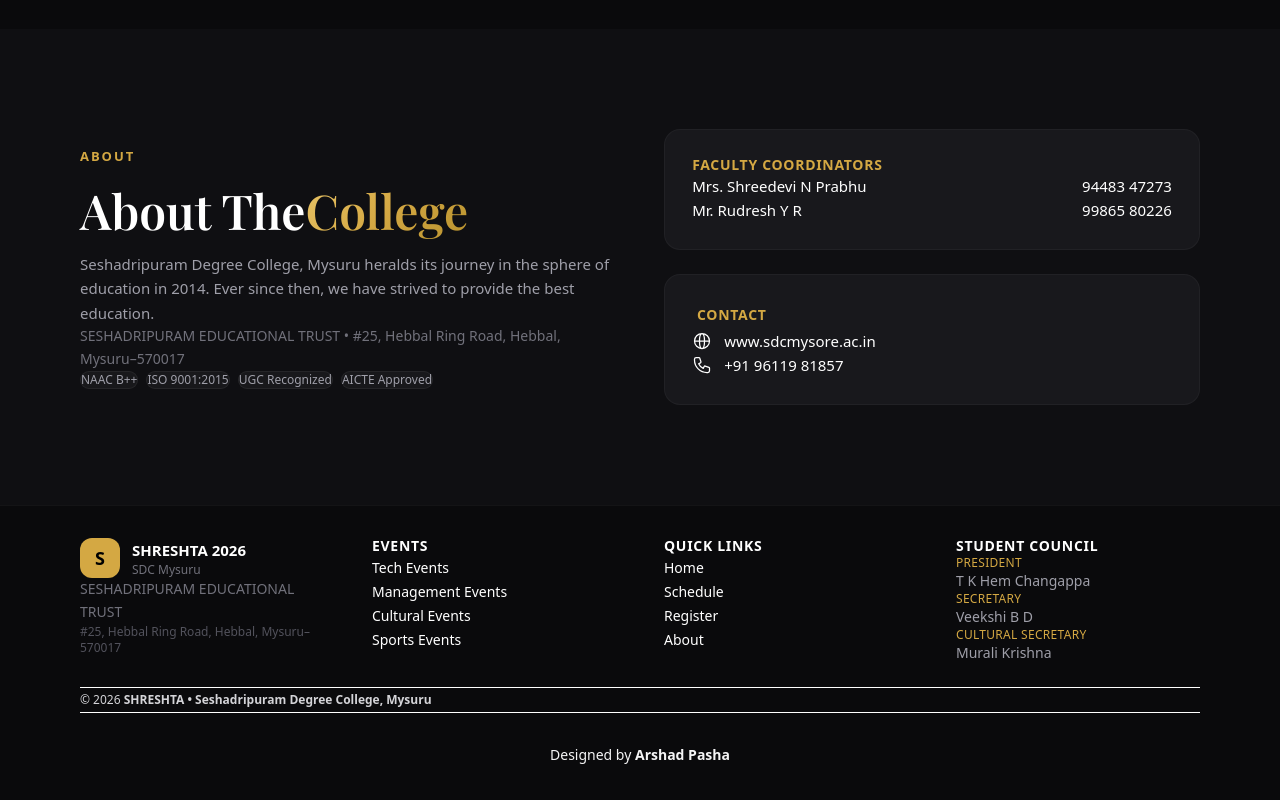
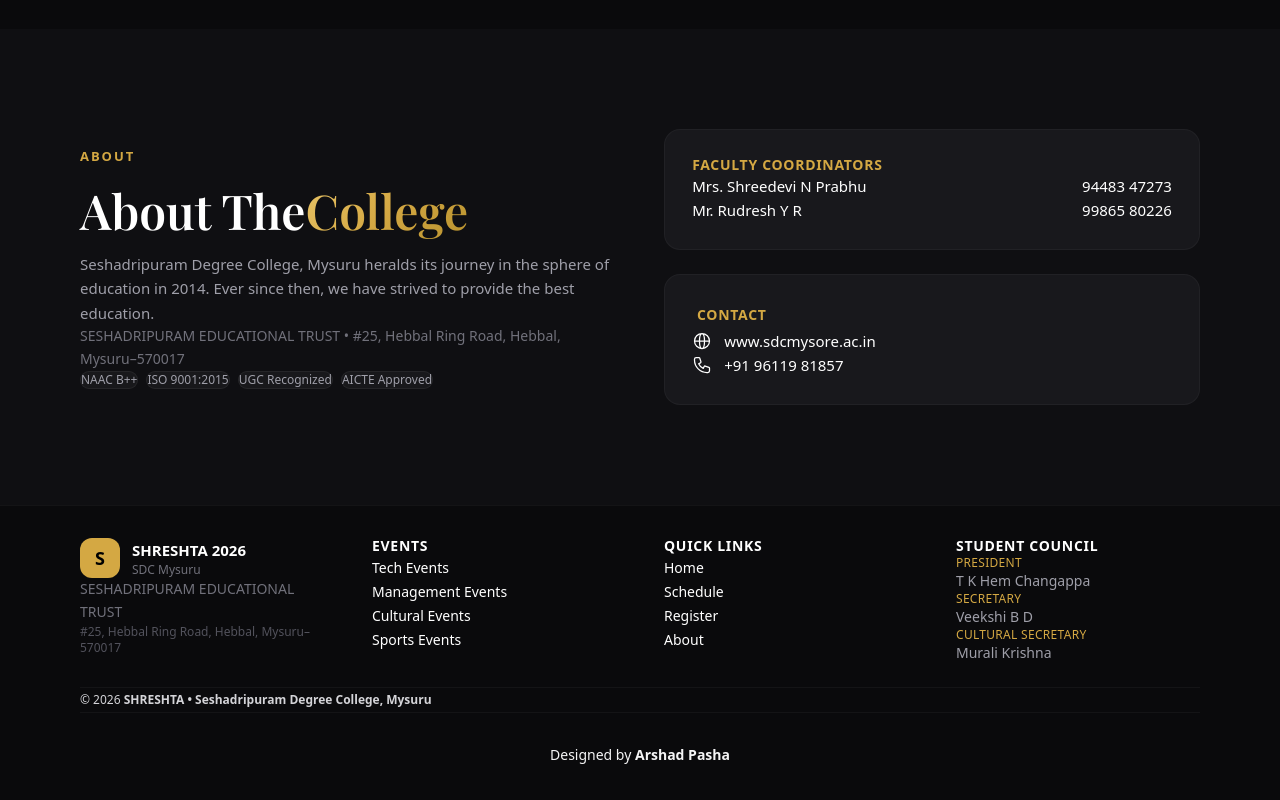
Before and after one commit to pashaarshad/sdc_fest, a Next.js app: page / in a window 1280 px wide. Shown: the part 5088-5888 px from the top of the page. Built offline with nearby package versions, Linux system fonts and the light colour scheme; a web font is replaced by a local one.

Commit message:
done arshad

```diff
--- a/src/components/Footer.tsx
+++ b/src/components/Footer.tsx
@@ -81,7 +81,7 @@
                 <br />
 
                 {/* Bottom Bar */}
-                <div className="border-t border-white/[1.0] mt-12 pt-8 flex flex-col md:flex-row items-center justify-between gap-4">
+                <div className="border-t border-white/[0.04] mt-12 pt-8 flex flex-col md:flex-row items-center justify-between gap-4">
                     <p className="text-xs text-zinc-300">
                         © {currentYear} <b>SHRESHTA • Seshadripuram Degree College, Mysuru</b>
                     </p>
@@ -90,7 +90,7 @@
                 </div>
 
                 {/* Designer Credit */}
-                <div className="mt-8 pt-8 border-t border-white/[3.04] text-center" style={{ paddingTop: '2rem', paddingBottom: '0.2rem' }}>
+                <div className="mt-8 pt-8 border-t border-white/[0.04] text-center" style={{ paddingTop: '2rem', paddingBottom: '0.2rem' }}>
                     <p className="text-zinc-100 text-sm">
                         Designed by <a href="https://arshadpasha.tech" target="_blank" rel="noopener noreferrer" className="text-[#d4a843] hover:text-[#e5b854] transition-colors font-bold hover:underline decoration-[#d4a843]/30 underline-offset-4">Arshad Pasha</a>
                     </p>
```
